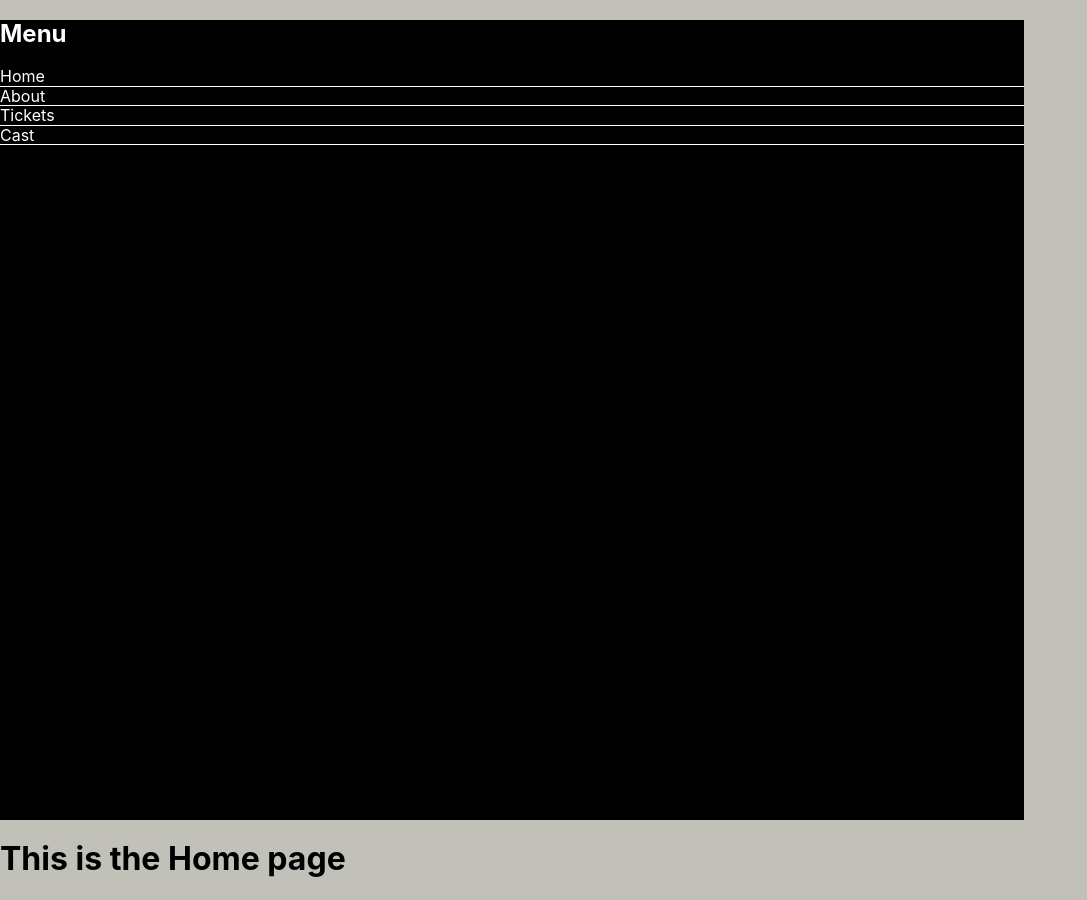
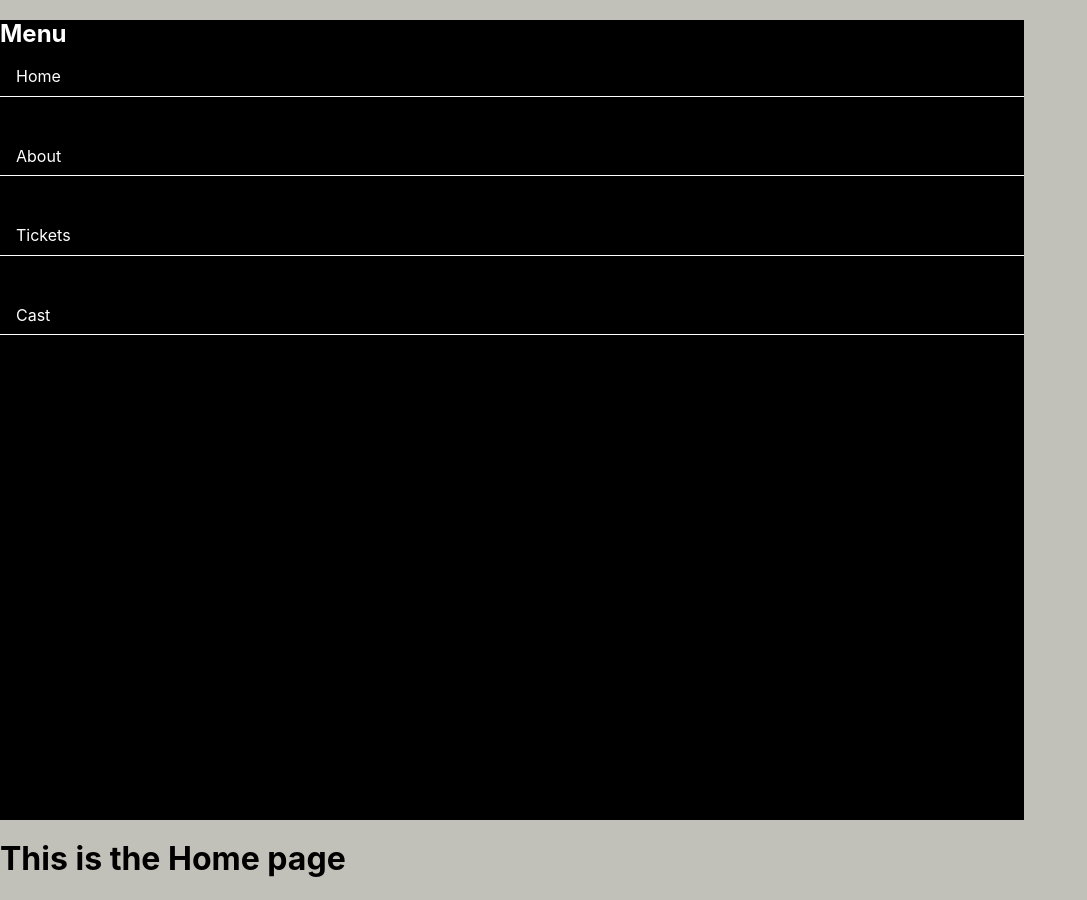
Before and after one commit to mikaelakihl/mi-graphic-tools-assignment2-jurassic-world, a Vue app: page / in a window 1280 px wide. Shown: the whole page, without its empty margins (0-1087 px from the left). Built offline with nearby package versions, Linux system fonts and the light colour scheme.

Commit message:
fix: changed temporary colors to viarables

```diff
--- a/src/components/molecules/NavigationMobile.vue
+++ b/src/components/molecules/NavigationMobile.vue
@@ -38,8 +38,12 @@ import { RouterLink, RouterView } from 'vue-router'
 }
 
 .router-link{
-  color: white;
+  color: $white;
   text-decoration: none;
-  border-bottom: solid white 1px;
+  border-bottom: solid $white 1px;
+  margin-bottom: 50px;
+  padding-bottom: 10px;
+  padding-left: 1rem;
 }
+
 </style>
```
